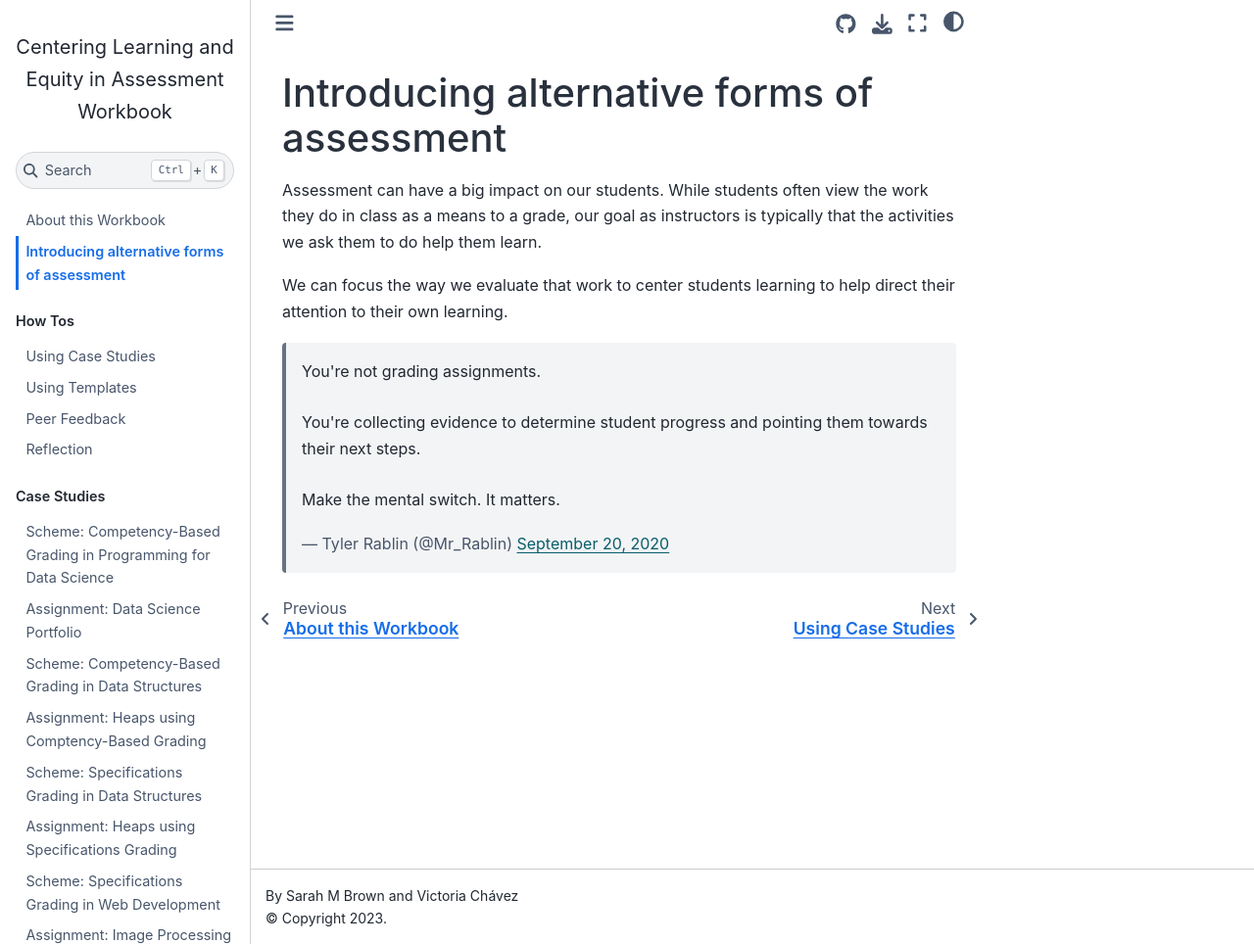
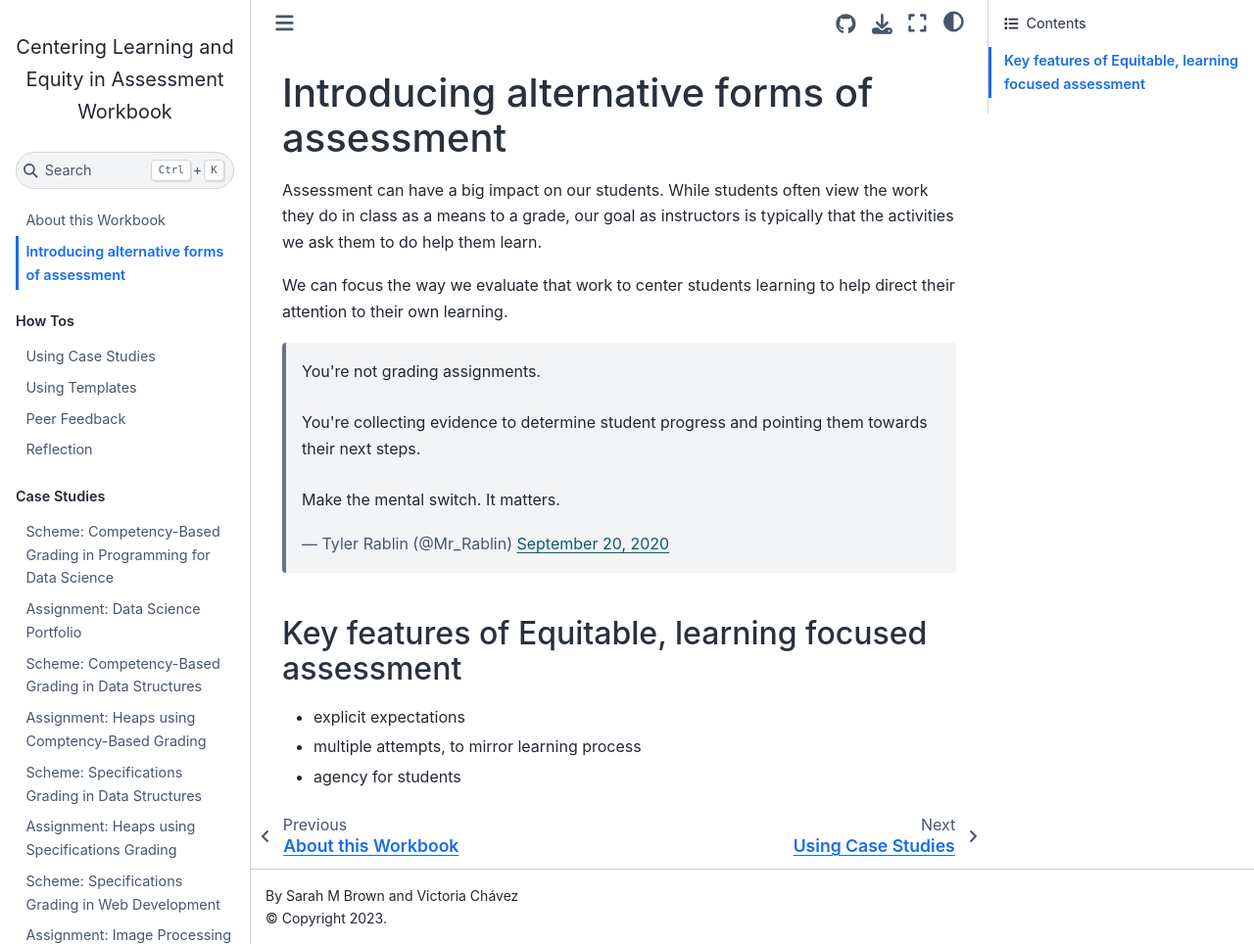
Before and after one commit to grading4learning/workbook, a Jupyter Book: the page built from background/intro.md, in a window 1280 px wide and 964 px high. Shown: the whole window at 98% size. Built offline with Jupyter Book 1.0.4 settings and Sphinx 7.4.7 and the Sphinx Book theme 1.1.4, drawn with Linux system fonts in a browser that asks for light colours; comment, search, counter and statistics services are not loaded.

Commit message:
define features, closes #10

```diff
--- a/background/intro.md
+++ b/background/intro.md
@@ -45,3 +45,10 @@ direct their attention to their own learning.
 
 
 -->
+
+
+## Key features of Equitable, learning focused assessment
+
+- explicit expectations
+- multiple attempts, to mirror learning process
+- agency for students
```
Also changed, not shown: practice/cases.md (+2 -2 lines).
